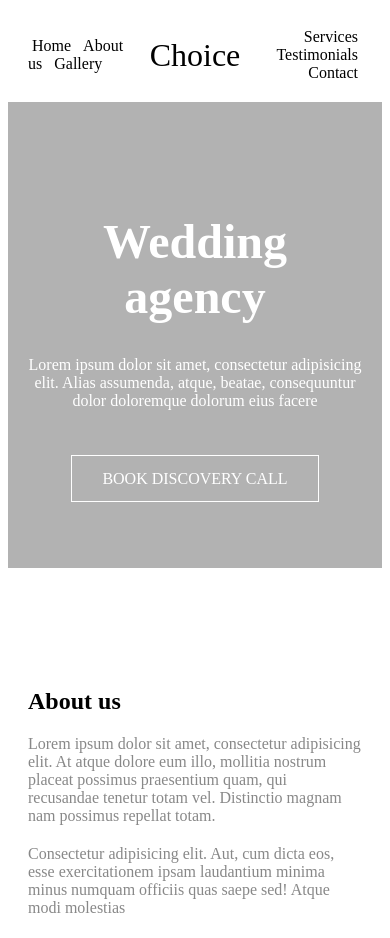
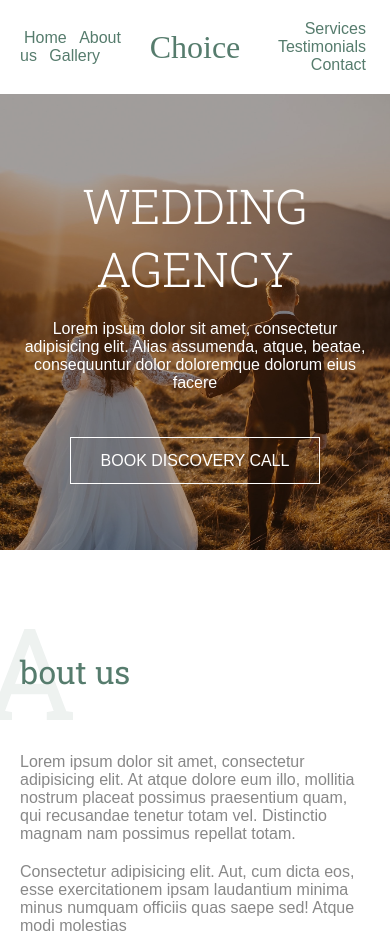
Before and after one commit to amaan-bhati/wedding-agency-website, a plain HTML site: page index.html in a window 390 px wide. Shown: the top 938 px of the page. Drawn offline with Linux system fonts and the light colour scheme.

Commit message:
overall responsiveness

```diff
--- a/style.css
+++ b/style.css
@@ -1,3 +1,42 @@
+@import url("https://fonts.googleapis.com/css2?family=Roboto+Slab:wght@300;400&display=swap");
+
+:root {
+  --green: #567c6d;
+}
+* {
+  padding: 0;
+  margin: 0;
+  box-sizing: border-box;
+}
+img {
+  max-width: 100%;
+}
+body {
+  font-family: sans-serif;
+}
+h1,
+h2 {
+  font-family: "Roboto Slab", serif;
+  font-weight: 300;
+}
+h1 {
+  text-transform: uppercase;
+}
+h2 {
+  color: var(--green);
+  font-weight: 400;
+  font-size: 2rem;
+  position: relative;
+  margin-bottom: 60px;
+}
+h2 span {
+  opacity: 0.1;
+  position: absolute;
+  margin-top: -4rem;
+  margin-left: -2.4rem;
+  font-size: 8rem;
+}
+
 header {
   padding: 20px;
 }
```
Also changed, not shown: couple.jpg, cta.jpg (added), cta2.jpg (added), decoration.jpg (added), design.jpg (added), night.jpg (added), planning.jpg (added).
